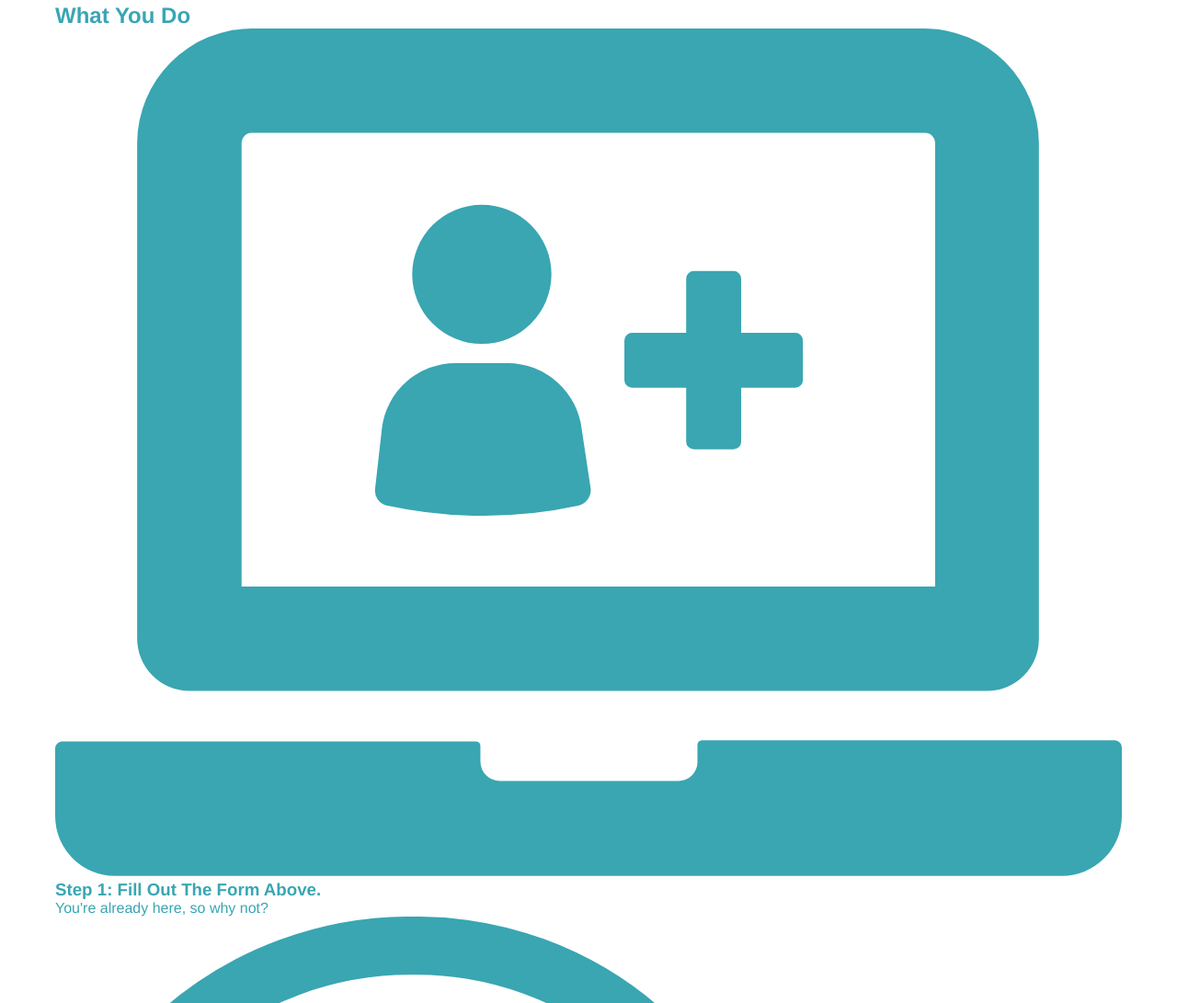
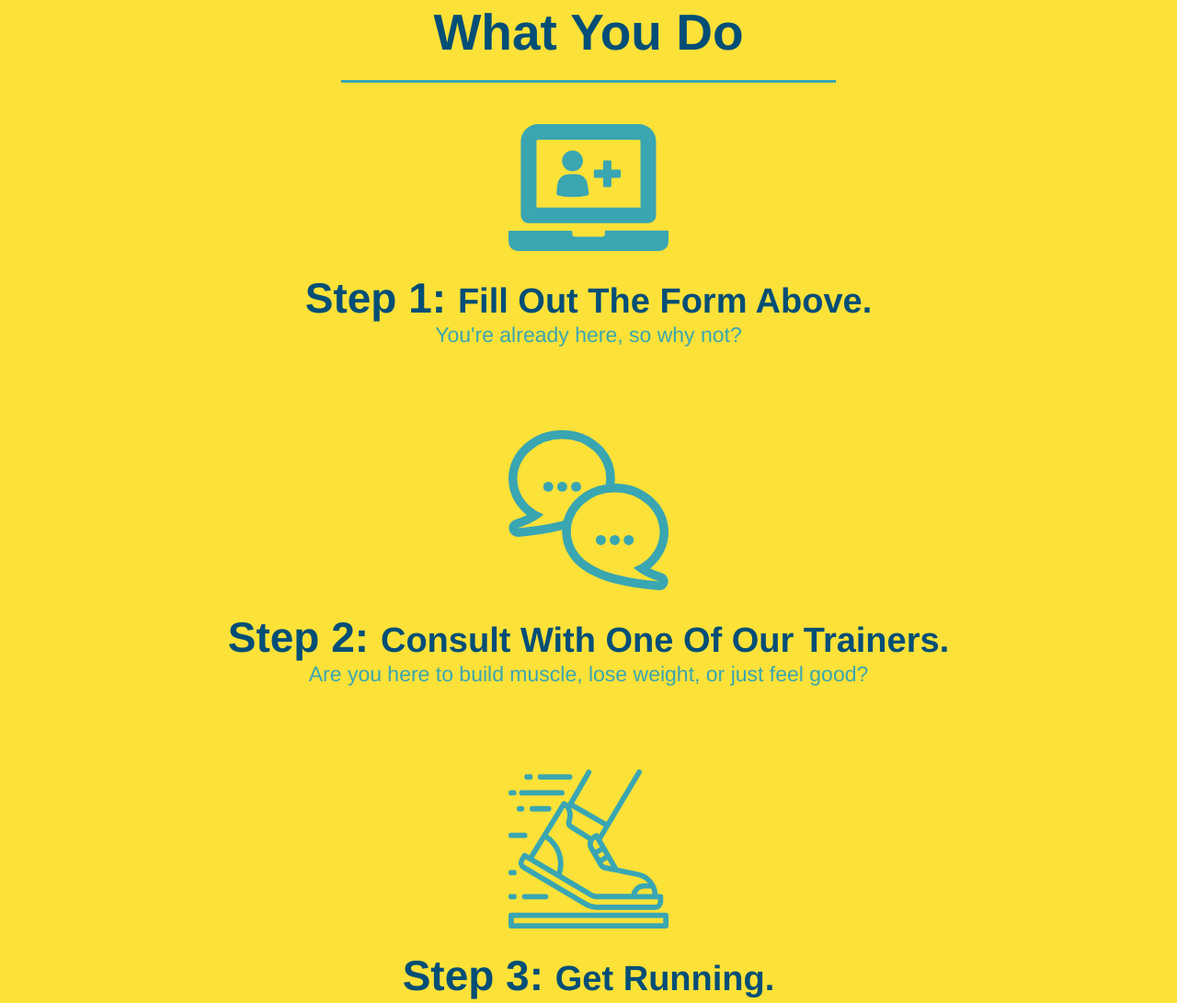
Before and after one commit to eegkruse/run-buddy, a plain HTML site: page index.html in a window 1280 px wide. Shown: the part 1117-2208 px from the top of the page at 92% size. Drawn offline with Linux system fonts and the light colour scheme.

Commit message:
style what you do section

```diff
--- a/assets/css/style.css
+++ b/assets/css/style.css
@@ -131,15 +131,6 @@ section {
   text-align: center;
 }
 
-.intro h2 {
-  font-size: 55px;
-  color: #024e76;
-  margin-bottom: 35px;
-  padding: 0 100px 20px 100px;
-  border-bottom: 3px solid #fce138;
-  display: inline-block;
-}
-
 .intro p {
   line-height: 1.7;
   color: #39a6b2;
@@ -147,3 +138,49 @@ section {
   font-size: 20px;
   margin: 0 auto;
 }
+
+.steps {
+  text-align: center;
+  background: #fce138;
+}
+
+.section-title {
+  font-size: 55px;
+  color: #024e76;
+  margin-bottom: 35px;
+  padding: 0 100px 20px 100px;
+  display: inline-block;
+  border-bottom: 3px solid;
+}
+
+.primary-border {
+  border-color: #fce138;
+}
+
+.secondary-border {
+  border-color: #39a6b2;
+}
+
+.steps div {
+  margin-bottom: 80px;
+}
+
+.steps img {
+  width: 15%;
+  margin: 10px 0;
+}
+
+.steps h3 {
+  color: #024e76;
+  font-size: 46px;
+  margin-top: 10px;
+}
+
+.steps p {
+  color: #39a6b2;
+  font-size: 23px;
+}
+
+.steps span {
+  font-size: 38px;
+}
--- a/index.html
+++ b/index.html
@@ -68,37 +68,37 @@
 
     <!-- "what we do" section -->
     <section id="what-we-do" class="intro">
-      <h2>What We Do</h2>
+      <h2 class="section-title primary-border">What We Do</h2>
       <p>
         butcher selfies chambray shabby chic gentrify readymade yr Echo Park XOXO Tumblr normcore Banksy direct trade Blue Bottle chillwave you probably haven't heard of them single-origin coffee Vice fanny pack fixie Odd Future Austin fingerstache pickled twee synth Wes Anderson Thundercats viral bitters flannel meggings narwhal Marfa Schlitz sustainable Intelligentsia umami deep v craft
       </p>
     </section>
 
     <!-- "what you do" section -->
-    <section id="what-you-do">
-      <h2>What You Do</h2>
+    <section id="what-you-do" class="steps">
+      <h2 class="section-title secondary-border">What You Do</h2>
 
       <div>
         <img src="./assets/images/step-1.svg" alt="" />
-        <h3>Step 1: Fill Out The Form Above.</h3>
+        <h3>Step 1: <span>Fill Out The Form Above.</span></h3>
         <p>You're already here, so why not?</p>
       </div>
 
       <div>
         <img src="./assets/images/step-2.svg" alt="" />
-        <h3>Step 2: Consult With One Of Our Trainers.</h3>
+        <h3>Step 2: <span>Consult With One Of Our Trainers.</span></h3>
         <p>Are you here to build muscle, lose weight, or just feel good?</p>
       </div>
 
       <div>
         <img src="./assets/images/step-3.svg" alt="" />
-        <h3>Step 3: Get Running.</h3>
+        <h3>Step 3: <span>Get Running.</span></h3>
         <p>Hit the ground running (literally) once your trainer lays out your plan.</p>
       </div>
 
       <div>
         <img src="./assets/images/step-4.svg" alt="" />
-        <h3>Step 4: See Results.</h3>
+        <h3>Step 4: <span>See Results.</span></h3>
         <p>Bi-weekly checkins with your trainer will keep you focused.</p>
       </div>
     </section>
```
